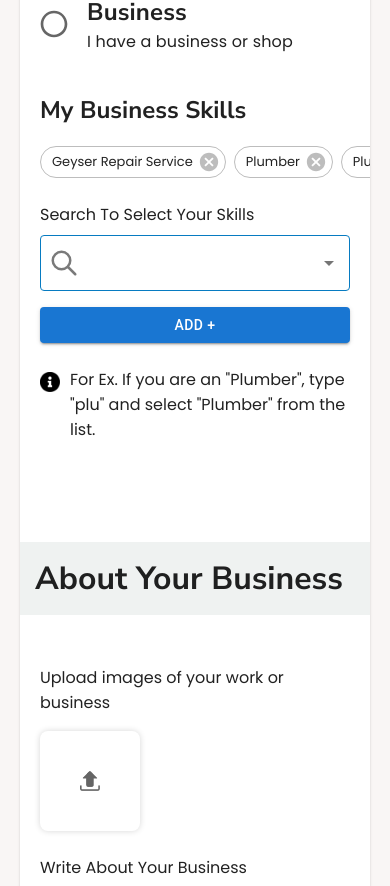
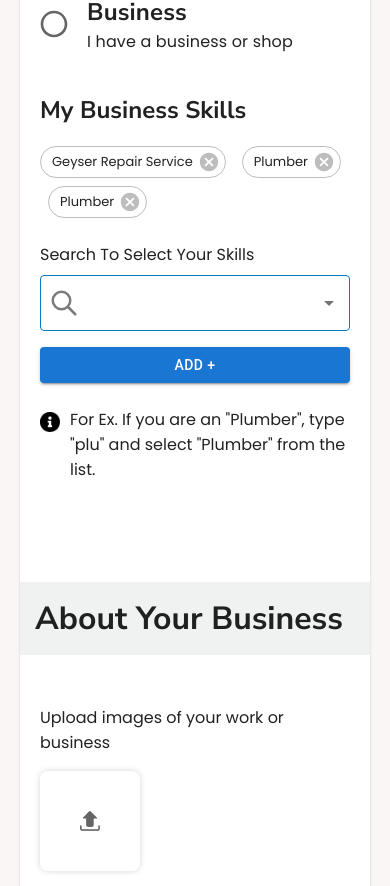
Before and after one commit to Shreyas-Aradhya/nearbypro, a React (Vite) app: page /register in a window 390 px wide. Shown: the part 1958-2844 px from the top of the page. Built offline with nearby package versions, Linux system fonts and the light colour scheme.

Commit message:
Fixed responsiveness issues

```diff
--- a/src/layout/nav/Navbar.module.css
+++ b/src/layout/nav/Navbar.module.css
@@ -91,6 +91,7 @@
 .nav-group-mobile.show {
   transform: scale(1);
   right: 0px;
+  z-index: 10;
 }
 
 @media (max-width: 767px) {
--- a/src/sections/RegisterPage/RegisterForm/RegisterForm.jsx
+++ b/src/sections/RegisterPage/RegisterForm/RegisterForm.jsx
@@ -286,7 +286,11 @@ const RegisterForm = () => {
               <h3 className={styles["group-sub-heading"]}>
                 My Business Skills
               </h3>
-              <Stack direction="row" spacing={1} sx={{ mb: 3 }}>
+              <Stack
+                direction="row"
+                spacing={1}
+                sx={{ mb: 3, flexWrap: "wrap", gap: 1 }}
+              >
                 <Chip
                   label="Geyser Repair Service"
                   variant="outlined"
```
